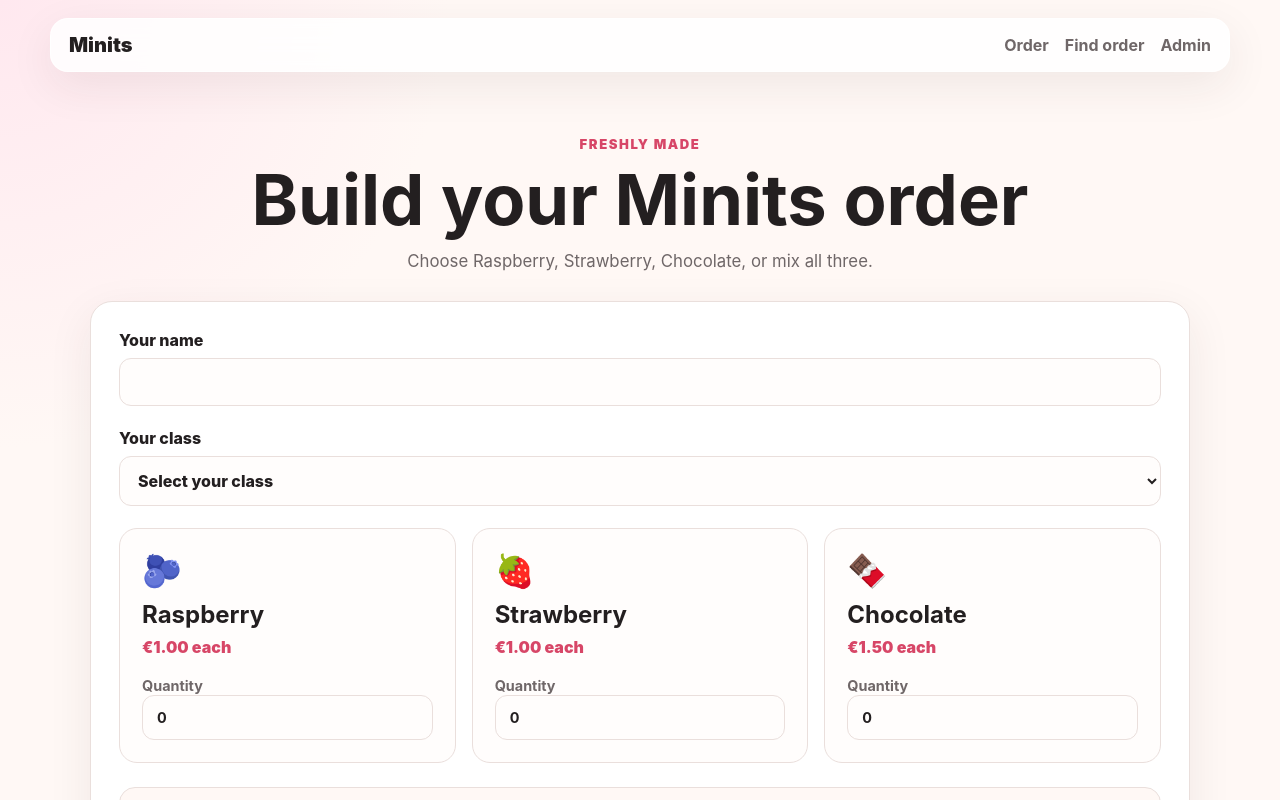
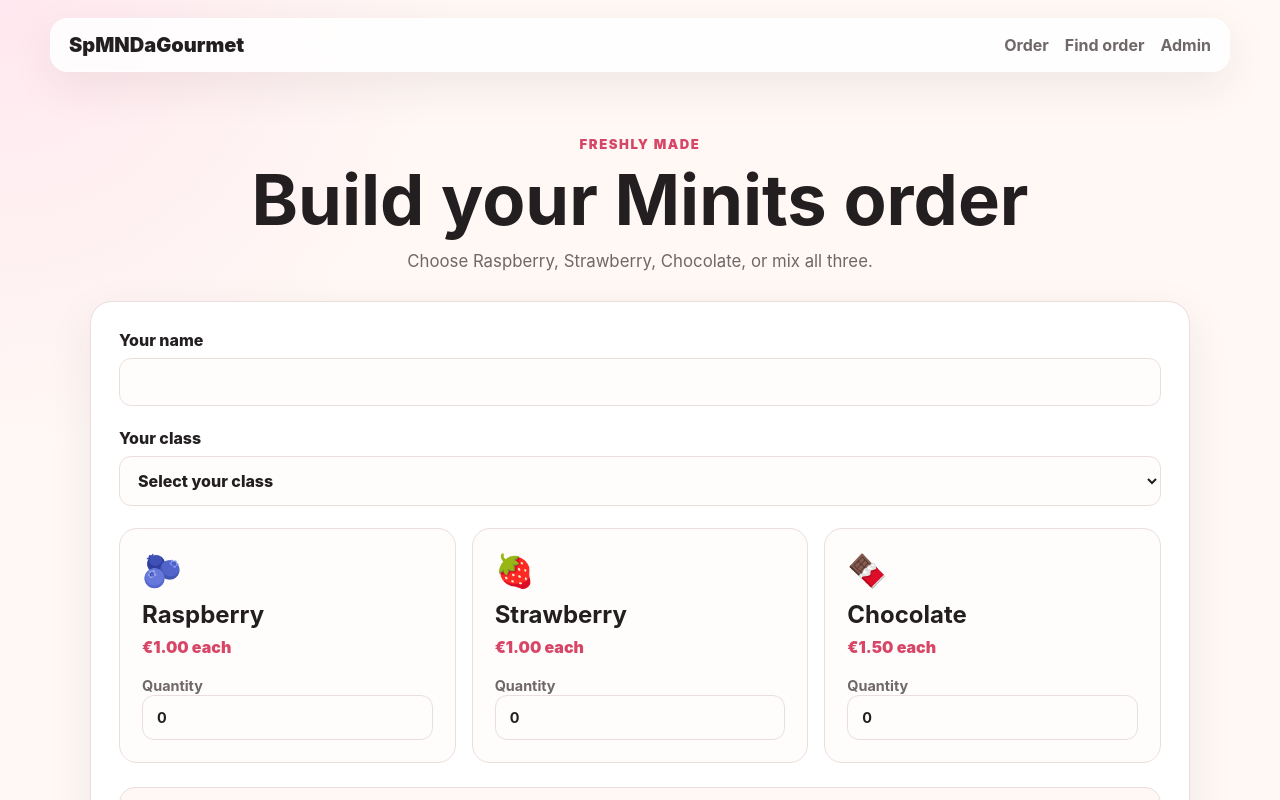
Before and after one commit to IanTheYeetus/SpMNDaGourmet, a website: page public/index.html in a window 1280 px wide. Shown: the top 800 px of the page. Drawn offline with Linux system fonts and the light colour scheme.

Commit message:
Update index.html

```diff
--- a/public/index.html
+++ b/public/index.html
@@ -3,12 +3,12 @@
 <head>
   <meta charset="UTF-8" />
   <meta name="viewport" content="width=device-width, initial-scale=1.0" />
-  <title>Order Minits</title>
+  <title>SpMNDaGourmet | Order</title>
   <link rel="stylesheet" href="styles.css" />
 </head>
 <body>
   <header class="topbar">
-    <a class="brand" href="/">Minits</a>
+    <a class="brand" href="/">SpMNDaGourmet</a>
     <nav>
       <a href="/">Order</a>
       <a href="/lookup.html">Find order</a>
```
